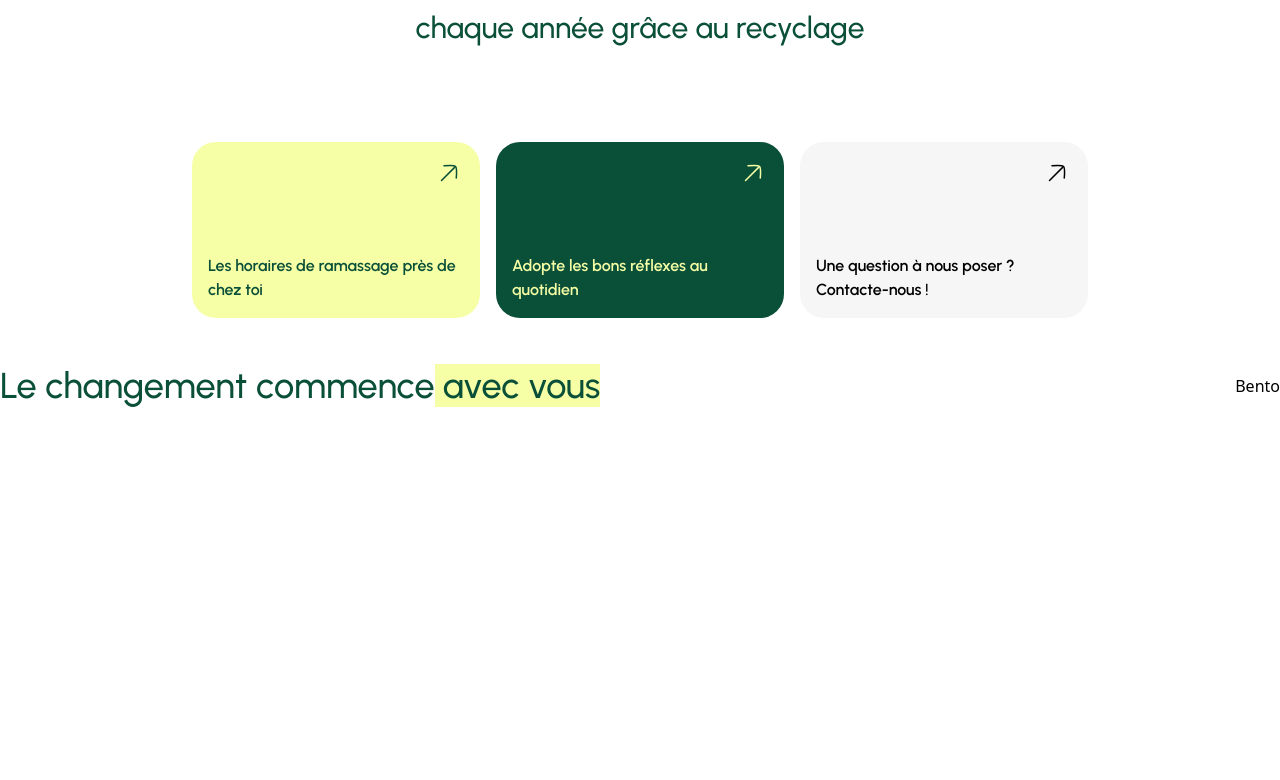
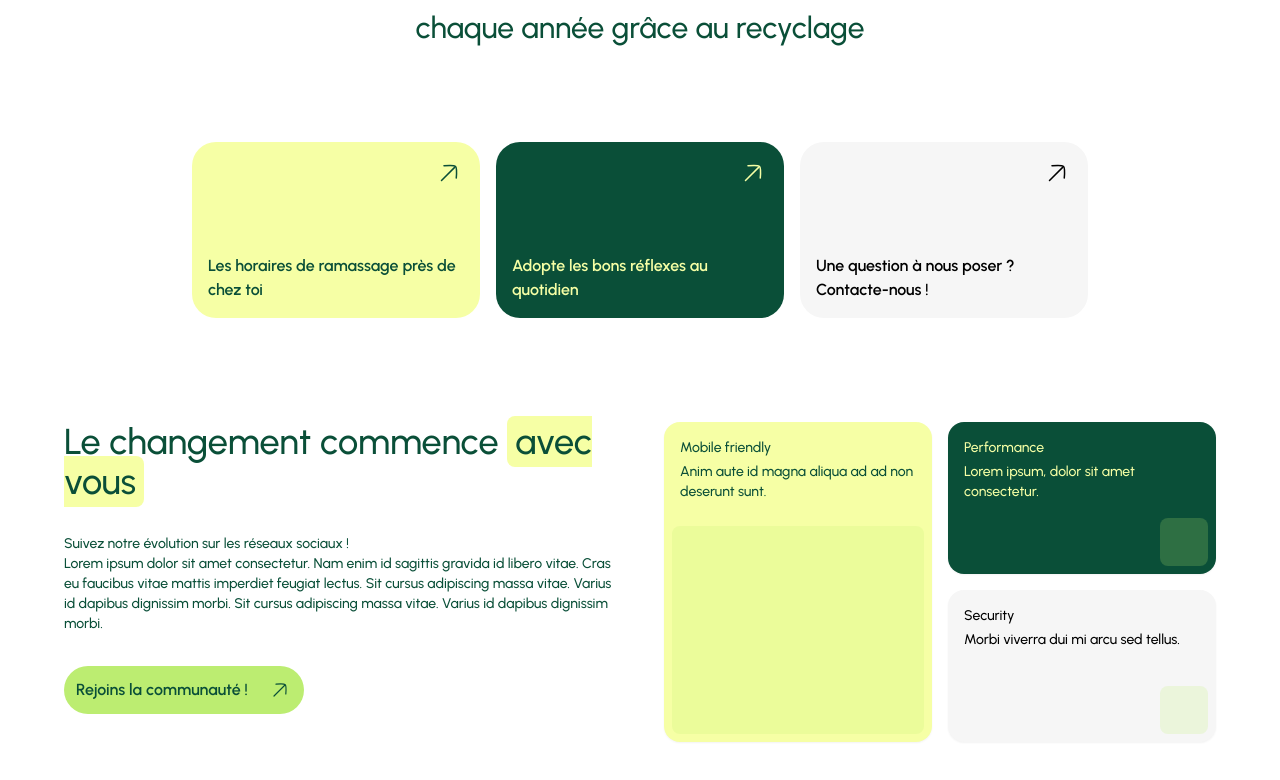
Before and after one commit to Matlavv/recycle-app, a Next.js app in the folder frontend/: page / in a window 1280 px wide. Shown: the part 911-1691 px from the top of the page. Before the commit the page ends 1318 px from the top, so only its background shows below. Built offline with nearby package versions, Linux system fonts and the light colour scheme.

Commit message:
Add Bento section

```diff
--- a/frontend/app/components/layout/JoinUsSection.tsx
+++ b/frontend/app/components/layout/JoinUsSection.tsx
@@ -2,14 +2,61 @@ import React from 'react';
 import Bento from '../ui/Bento';
 
 export default function JoinUsSection() {
+  const ArrowUpRight03Icon = (props: React.SVGProps<SVGSVGElement>) => (
+    <svg
+      xmlns="http://www.w3.org/2000/svg"
+      viewBox="0 0 24 24"
+      width={24}
+      height={24}
+      color={'#000000'}
+      fill={'none'}
+      {...props}
+    >
+      <path
+        d="M16.5 7.5L6 18"
+        stroke="currentColor"
+        strokeWidth="1.2"
+        strokeLinecap="round"
+      />
+      <path
+        d="M8 6.18791C8 6.18791 16.0479 5.50949 17.2692 6.73079C18.4906 7.95209 17.812 16 17.812 16"
+        stroke="currentColor"
+        strokeWidth="1.2"
+        strokeLinecap="round"
+        strokeLinejoin="round"
+      />
+    </svg>
+  );
   return (
-    <div className="flex flex-row items-center justify-between">
-      <h2 className="text-dark-green font-urbanist font-semiBold text-2xl sm:text-3xl lg:text-4xl">
-        Le changement commence
-        <span className="text-dark-green bg-light-yellow pl-2">avec vous</span>
-      </h2>
-      <div>
-        <Bento />
+    <div className="max-w-9xl mx-auto px-4 sm:px-6 lg:px-16 py-14">
+      <div className="flex flex-col lg:flex-row items-center lg:items-start justify-between gap-12">
+        <div className="flex flex-col gap-8 w-full lg:w-1/2">
+          <h2 className="text-dark-green font-urbanist font-semiBold text-2xl sm:text-3xl lg:text-4xl text-center lg:text-left">
+            Le changement commence{' '}
+            <span className="text-dark-green bg-light-yellow px-2 py-1 rounded-lg">
+              avec vous
+            </span>
+          </h2>
+          <p className="text-dark-green font-urbanist text-sm sm:text-md text-center lg:text-left">
+            Suivez notre évolution sur les réseaux sociaux !<br />
+            Lorem ipsum dolor sit amet consectetur. Nam enim id sagittis gravida
+            id libero vitae. Cras eu faucibus vitae mattis imperdiet feugiat
+            lectus. Sit cursus adipiscing massa vitae. Varius id dapibus
+            dignissim morbi. Sit cursus adipiscing massa vitae. Varius id
+            dapibus dignissim morbi.
+          </p>
+          <div className="flex justify-center lg:justify-start">
+            <button className="bg-light-green p-3 rounded-3xl w-full sm:w-60 flex flex-row justify-between items-center hover:scale-105 transition-transform">
+              <span className="text-dark-green font-urbanist font-semibold">
+                Rejoins la communauté !
+              </span>
+              <ArrowUpRight03Icon className="text-dark-green" />
+            </button>
+          </div>
+        </div>
+        <div className="w-full lg:w-1/2 flex justify-center lg:justify-end">
+          <Bento />
+        </div>
       </div>
     </div>
   );
--- a/frontend/app/components/ui/Bento.tsx
+++ b/frontend/app/components/ui/Bento.tsx
@@ -1,5 +1,50 @@
 import React from 'react';
 
 export default function Bento() {
-  return <div>Bento</div>;
+  return (
+    <div className="w-full max-w-2xl">
+      <div className="grid sm:grid-cols-2 sm:grid-rows-2 gap-3 sm:gap-4">
+        {/* Grande carte à gauche */}
+        <div className="relative col-span-1 row-span-2 overflow-hidden rounded-2xl bg-light-yellow shadow-sm">
+          <div className="p-4">
+            <h3 className="text-sm font-medium text-dark-green font-urbanist">
+              Mobile friendly
+            </h3>
+            <p className="mt-1 text-sm text-dark-green font-urbanist line-clamp-2">
+              Anim aute id magna aliqua ad ad non deserunt sunt.
+            </p>
+          </div>
+          <div className="p-2">
+            <div className="h-52 w-full rounded-lg bg-light-green/20"></div>
+          </div>
+        </div>
+
+        {/* Carte en haut à droite */}
+        <div className="relative overflow-hidden rounded-2xl bg-dark-green p-4 shadow-sm">
+          <h3 className="text-sm font-medium text-light-yellow font-urbanist">
+            Performance
+          </h3>
+          <p className="mt-1 text-sm text-light-yellow font-urbanist line-clamp-2">
+            Lorem ipsum, dolor sit amet consectetur.
+          </p>
+          <div className="absolute bottom-0 right-0 p-2">
+            <div className="h-12 w-12 rounded-lg bg-light-green/20"></div>
+          </div>
+        </div>
+
+        {/* Carte en bas à droite */}
+        <div className="relative overflow-hidden rounded-2xl bg-grey p-4 shadow-sm">
+          <h3 className="text-sm font-medium text-dark font-urbanist">
+            Security
+          </h3>
+          <p className="mt-1 text-sm text-dark font-urbanist line-clamp-2">
+            Morbi viverra dui mi arcu sed tellus.
+          </p>
+          <div className="absolute bottom-0 right-0 p-2">
+            <div className="h-12 w-12 rounded-lg bg-light-green/20"></div>
+          </div>
+        </div>
+      </div>
+    </div>
+  );
 }
```
